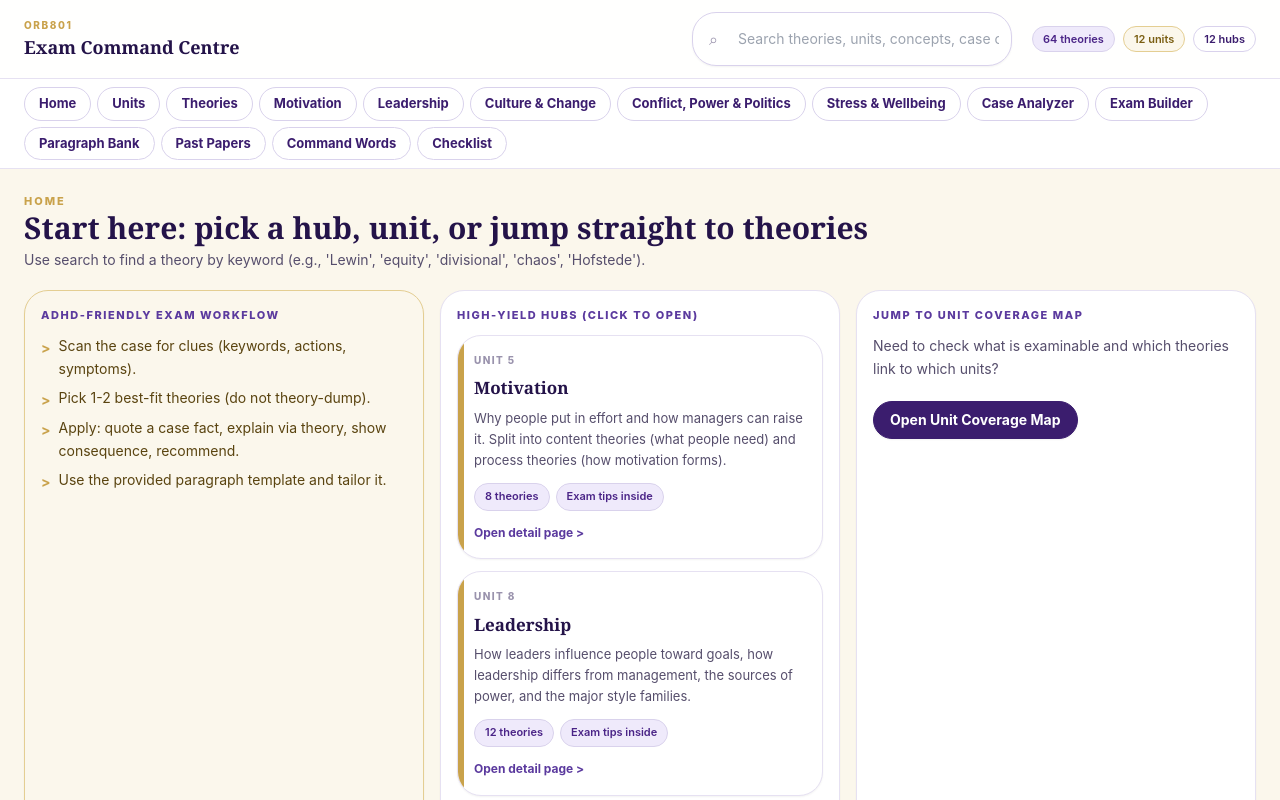
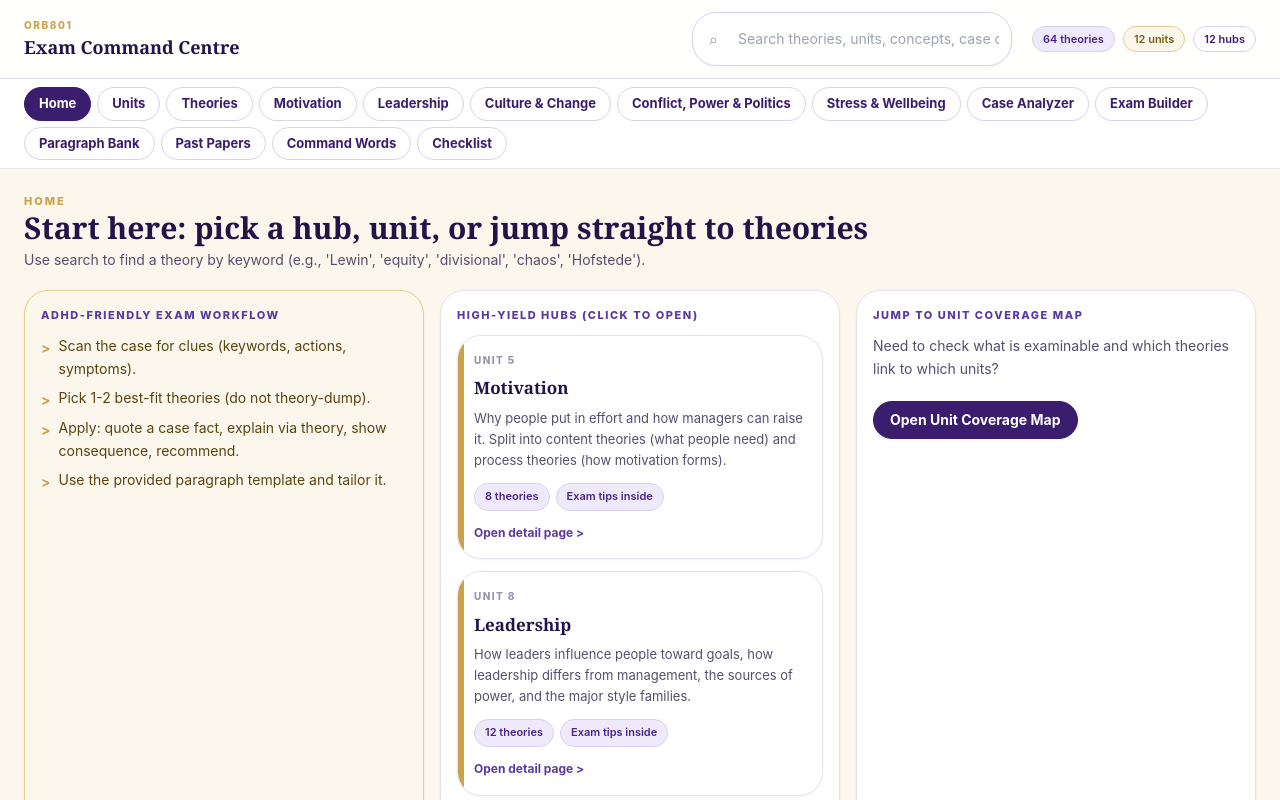
Before and after one commit to siphokazidludla-ctrl/my-study-hub-V3, a React (Vite) app: page /ob in a window 1280 px wide. Shown: the top 800 px of the page. Built offline with nearby package versions, Linux system fonts and the light colour scheme.

Commit message:
Fix OB top nav tab links

```diff
--- a/src/ob/components/Layout.tsx
+++ b/src/ob/components/Layout.tsx
@@ -1,26 +1,25 @@
-import { useState, type ReactNode } from "react";
+import { useState } from "react";
 import { Link, useLocation, Outlet } from "react-router-dom";
 import { SearchBox, Badge } from "./ui";
-import { MODULES } from "../../data";
 import { theories, units, hubs, theoryMatchesSearch } from "../data";
 
 type NavLink = { to: string; label: string; short: string; icon: string };
 
 const NAV_LINKS: NavLink[] = [
-  { to: "/", label: "Home", short: "Home", icon: "\u2302" },
-  { to: "/units", label: "Units", short: "Units", icon: "\u2234" },
-  { to: "/theories", label: "Theories", short: "Theory", icon: "\u2699" },
-  { to: "/motivation", label: "Motivation", short: "Motiv", icon: "\u2605" },
-  { to: "/leadership", label: "Leadership", short: "Lead", icon: "\u25C6" },
-  { to: "/culture-change", label: "Culture & Change", short: "Cult", icon: "\u25A0" },
-  { to: "/conflict-power-politics", label: "Conflict, Power & Politics", short: "Conf", icon: "\u2694" },
-  { to: "/stress-wellbeing", label: "Stress & Wellbeing", short: "Stress", icon: "\u2665" },
-  { to: "/case-analyzer", label: "Case Analyzer", short: "Case", icon: "\u2315" },
-  { to: "/exam-builder", label: "Exam Builder", short: "Exam", icon: "\u270E" },
-  { to: "/paragraph-bank", label: "Paragraph Bank", short: "Para", icon: "\u2630" },
-  { to: "/past-papers", label: "Past Papers", short: "Papers", icon: "\u29C9" },
-  { to: "/command-words", label: "Command Words", short: "Words", icon: "\u2753" },
-  { to: "/checklist", label: "Checklist", short: "Check", icon: "\u2713" },
+  { to: "/ob", label: "Home", short: "Home", icon: "\u2302" },
+  { to: "/ob/units", label: "Units", short: "Units", icon: "\u2234" },
+  { to: "/ob/theories", label: "Theories", short: "Theory", icon: "\u2699" },
+  { to: "/ob/motivation", label: "Motivation", short: "Motiv", icon: "\u2605" },
+  { to: "/ob/leadership", label: "Leadership", short: "Lead", icon: "\u25C6" },
+  { to: "/ob/culture-change", label: "Culture & Change", short: "Cult", icon: "\u25A0" },
+  { to: "/ob/conflict-power-politics", label: "Conflict, Power & Politics", short: "Conf", icon: "\u2694" },
+  { to: "/ob/stress-wellbeing", label: "Stress & Wellbeing", short: "Stress", icon: "\u2665" },
+  { to: "/ob/case-analyzer", label: "Case Analyzer", short: "Case", icon: "\u2315" },
+  { to: "/ob/exam-builder", label: "Exam Builder", short: "Exam", icon: "\u270E" },
+  { to: "/ob/paragraph-bank", label: "Paragraph Bank", short: "Para", icon: "\u2630" },
+  { to: "/ob/past-papers", label: "Past Papers", short: "Papers", icon: "\u29C9" },
+  { to: "/ob/command-words", label: "Command Words", short: "Words", icon: "\u2753" },
+  { to: "/ob/checklist", label: "Checklist", short: "Check", icon: "\u2713" },
 ];
 
 const BOTTOM_NAV = NAV_LINKS.slice(0, 5);
@@ -36,10 +35,8 @@ export default function Layout() {
 
   return (
     <div className="min-h-screen bg-[#FBF7EC] text-[#241349] selection:bg-[#E4CE92]">
-      {/* Header */}
       <header className="sticky top-0 z-40 border-b border-[#E6E1F2] bg-white/95 backdrop-blur-sm">
         <div className="mx-auto flex max-w-7xl items-center gap-3 px-4 py-3 md:px-6">
-          {/* Hamburger (mobile) */}
           <button
             onClick={() => setMenuOpen(!menuOpen)}
             className="flex h-9 w-9 items-center justify-center rounded-full border border-[#D9D2EC] text-[#3B1D6E] md:hidden"
@@ -48,8 +45,7 @@ export default function Layout() {
             <span className="text-lg">{menuOpen ? "\u2715" : "\u2630"}</span>
           </button>
 
-          {/* Brand */}
-          <Link to="/ob/" className="flex-shrink-0" onClick={closeMenu}>
+          <Link to="/ob" className="flex-shrink-0" onClick={closeMenu}>
             <p className="text-[10px] font-extrabold uppercase tracking-[0.16em] text-[#C9A24B]">
               ORB801
             </p>
@@ -58,12 +54,10 @@ export default function Layout() {
             </h1>
           </Link>
 
-          {/* Search */}
           <div className="ml-auto hidden w-full max-w-xs md:block">
             <SearchBox value={searchTerm} onChange={setSearchTerm} />
           </div>
 
-          {/* Stats pills */}
           <div className="ml-2 hidden flex-shrink-0 gap-2 lg:flex">
             <Badge tone="mist">{`${filteredCount} theories`}</Badge>
             <Badge tone="gold">{`${units.length} units`}</Badge>
@@ -72,7 +66,6 @@ export default function Layout() {
         </div>
       </header>
 
-      {/* Mobile slide-out menu */}
       {menuOpen && (
         <div className="fixed inset-0 z-30 md:hidden" onClick={closeMenu}>
           <div className="absolute inset-0 bg-black/20" />
@@ -105,7 +98,6 @@ export default function Layout() {
         </div>
       )}
 
-      {/* Desktop nav bar */}
       <nav className="hidden border-b border-[#E6E1F2] bg-white md:block">
         <div className="mx-auto flex max-w-7xl flex-wrap gap-1.5 px-4 py-2 md:px-6">
           {NAV_LINKS.map((link) => (
@@ -124,12 +116,17 @@ export default function Layout() {
         </div>
       </nav>
 
-      {/* Main content */}
       <main className="mx-auto w-full max-w-7xl px-4 pb-20 pt-4 md:px-6 md:pb-8 md:pt-6">
         <Outlet />
+
+        <footer className="mt-10 border-t border-[#E6E1F2] pt-4 text-center text-xs text-[#6B6580]">
+          <p>© {new Date().getFullYear()} Siphokazi Dludla. All rights reserved.</p>
+          <p className="mt-1">
+            Built for personal MANCOSA PGDBM study support. Academic sources remain the property of their respective owners.
+          </p>
+        </footer>
       </main>
 
-      {/* Bottom nav (mobile) */}
       <nav className="fixed bottom-0 left-0 right-0 z-40 border-t border-[#E6E1F2] bg-white/95 backdrop-blur-sm md:hidden">
         <div className="flex">
           {BOTTOM_NAV.map((link) => (
@@ -137,9 +134,7 @@ export default function Layout() {
               key={link.to}
               to={link.to}
               className={`flex flex-1 flex-col items-center gap-0.5 py-2 text-[10px] font-semibold ${
-                location.pathname === link.to
-                  ? "text-[#3B1D6E]"
-                  : "text-[#9A93AD]"
+                location.pathname === link.to ? "text-[#3B1D6E]" : "text-[#9A93AD]"
               }`}
             >
               <span className="text-base">{link.icon}</span>
```
